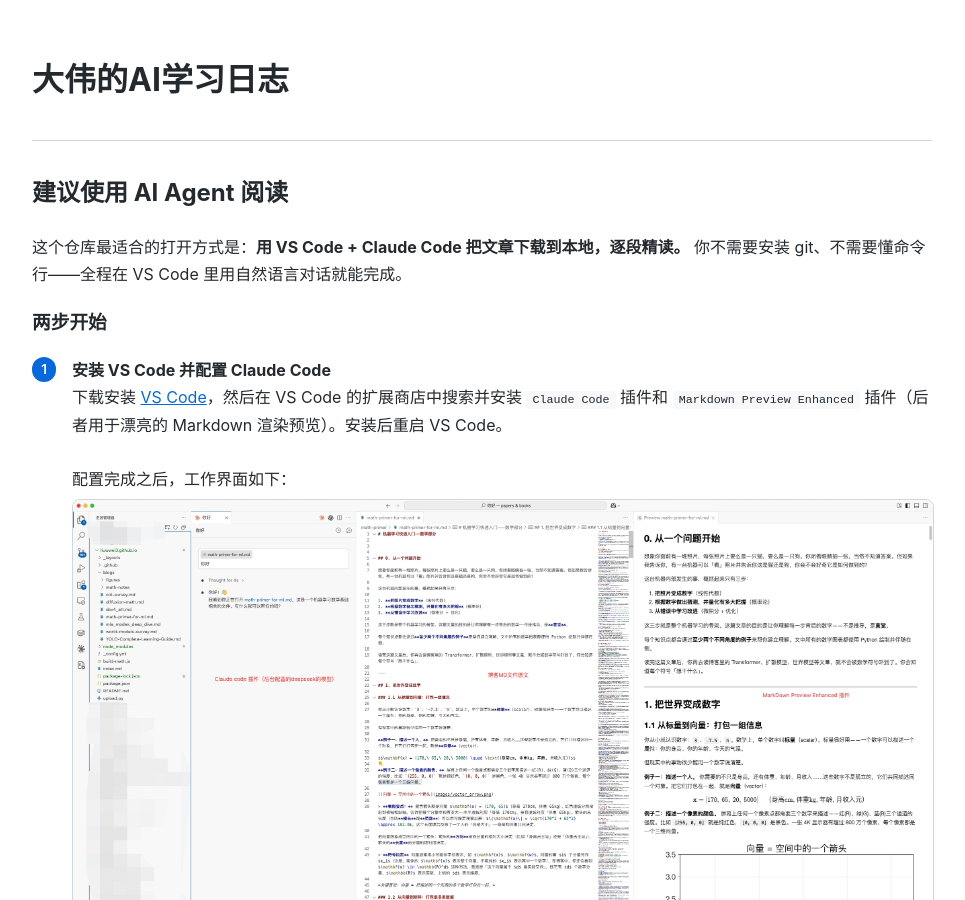
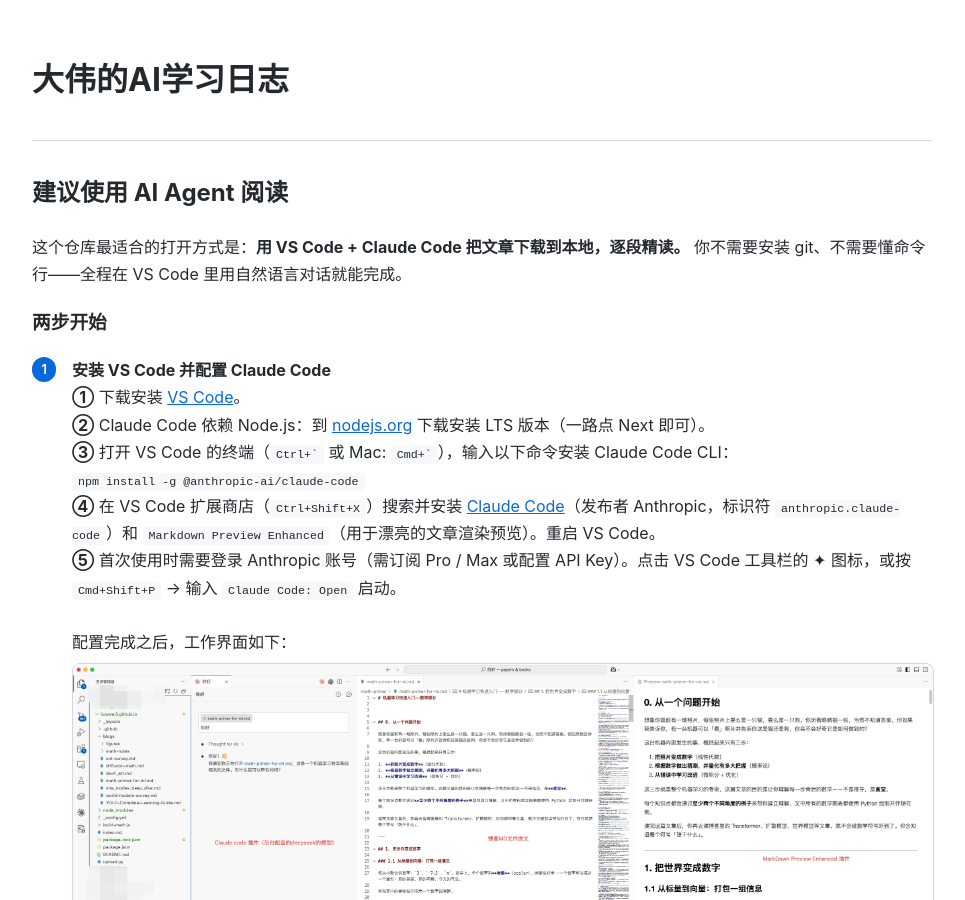
Before and after one commit to liuwwei3/liuwwei3.github.io, a Jekyll site: the page built from index.md, in a window 1280 px wide and 900 px high. Shown: the whole window, without its empty margins (158-1123 px from the left). Built offline with Jekyll 4.4.1, drawn with Linux system fonts in a browser that asks for light colours.

Commit message:
补充 Claude Code 详细安装步骤：Node.js → CLI → 扩展 → 登录

```diff
--- a/index.md
+++ b/index.md
@@ -30,8 +30,13 @@
 <ol class="ai-steps">
   <li>
     <strong>安装 VS Code 并配置 Claude Code</strong><br>
-    下载安装 <a href="https://code.visualstudio.com/">VS Code</a>，然后在 VS Code 的扩展商店中搜索并安装 <code>Claude Code</code> 插件和 <code>Markdown Preview Enhanced</code> 插件（后者用于漂亮的 Markdown 渲染预览）。安装后重启 VS Code。
-    <br><br>配置完成之后，工作界面如下：<br>
+    <strong>①</strong> 下载安装 <a href="https://code.visualstudio.com/">VS Code</a>。<br>
+    <strong>②</strong> Claude Code 依赖 Node.js：到 <a href="https://nodejs.org/">nodejs.org</a> 下载安装 LTS 版本（一路点 Next 即可）。<br>
+    <strong>③</strong> 打开 VS Code 的终端（<code>Ctrl+`</code> 或 Mac: <code>Cmd+`</code>），输入以下命令安装 Claude Code CLI：<br>
+    <code>npm install -g @anthropic-ai/claude-code</code><br>
+    <strong>④</strong> 在 VS Code 扩展商店（<code>Ctrl+Shift+X</code>）搜索并安装 <a href="https://marketplace.visualstudio.com/items?itemName=anthropic.claude-code">Claude Code</a>（发布者 Anthropic，标识符 <code>anthropic.claude-code</code>）和 <code>Markdown Preview Enhanced</code>（用于漂亮的文章渲染预览）。重启 VS Code。<br>
+    <strong>⑤</strong> 首次使用时需要登录 Anthropic 账号（需订阅 Pro / Max 或配置 API Key）。点击 VS Code 工具栏的 ✦ 图标，或按 <code>Cmd+Shift+P</code> → 输入 <code>Claude Code: Open</code> 启动。<br>
+    <br>配置完成之后，工作界面如下：<br>
     <img src="vscode-read-config.jpeg" alt="VS Code 工作界面" style="max-width:100%; border-radius:8px; margin-top:0.4em; border:1px solid #d0d7de;">
   </li>
   <li>
```
